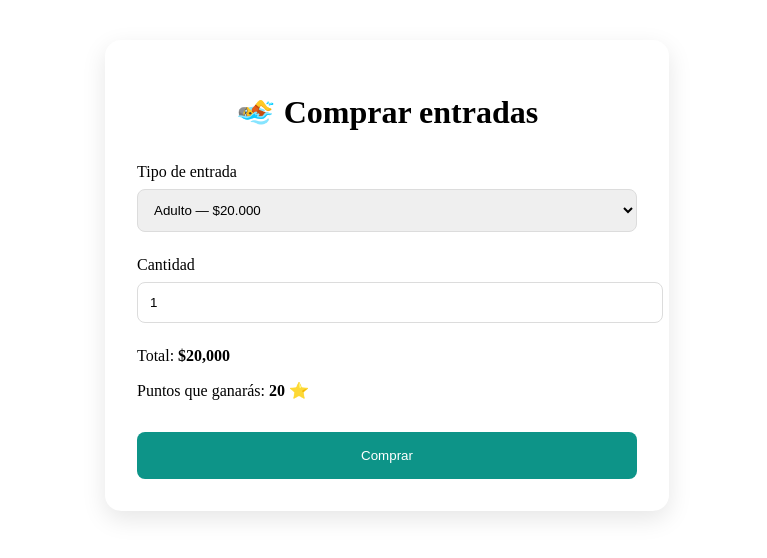
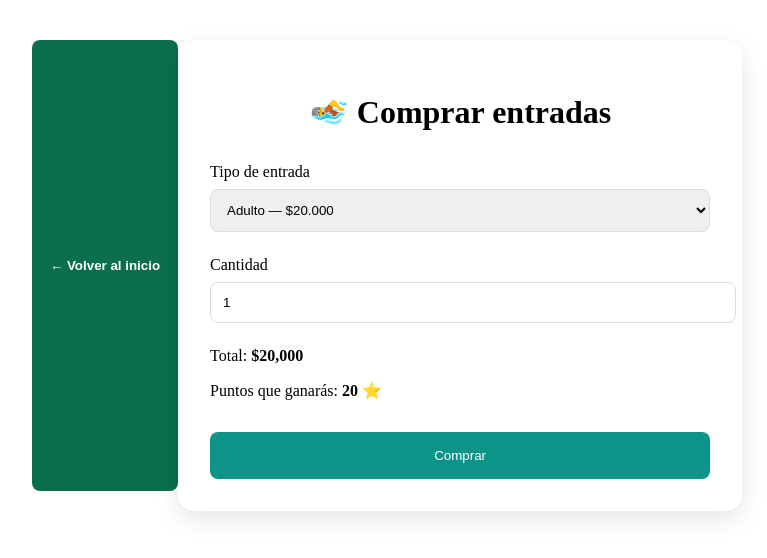
Before and after one commit to SantiSantofimio/parque-restaurante-app, a Next.js app: page /tickets in a window 1280 px wide. Shown: the top 558 px of the page, without its empty margins (253-1020 px from the left). Built offline with nearby package versions, Linux system fonts and the light colour scheme.

Commit message:
Integrar dashboard como página principal y agregar navegación global con BackToHome

```diff
--- a/app/mesas/page.tsx
+++ b/app/mesas/page.tsx
@@ -6,6 +6,7 @@ import { useRouter } from 'next/navigation'
 import styles from './mesas.module.css'
 import { useAuth } from '@/app/hooks/useAuth'
 import { obtenerMesas, entrarAMesa } from '@/services/mesas'
+import BackToHome from '@/components/BackToHome'
 
 // ============================
 // Página
@@ -108,6 +109,7 @@ export default function MesasPage() {
   // ============================
   return (
     <div className={styles.container}>
+      <BackToHome />
       <h1 className={styles.title}>
         Mesas
       </h1>
--- a/app/tickets/page.tsx
+++ b/app/tickets/page.tsx
@@ -3,6 +3,7 @@
 import { useMemo, useState } from 'react'
 import { comprarTicket } from '@/services/tickets'
 import styles from './tickets.module.css'
+import BackToHome from '@/components/BackToHome'
 
 export default function TicketsPage() {
   const [tipo, setTipo] = useState<'adulto' | 'infantil'>('adulto')
@@ -38,6 +39,7 @@ export default function TicketsPage() {
 
   return (
     <div className={styles.container}>
+      <BackToHome />
       <div className={styles.card}>
         <h1 className={styles.title}>
           🏊 Comprar entradas
--- /dev/null
+++ b/components/BackToHome.module.css
@@ -0,0 +1,14 @@
+.button {
+  margin-bottom: 20px;
+  padding: 10px 18px;
+  border: none;
+  border-radius: 8px;
+  background: #0b6e4f;
+  color: white;
+  cursor: pointer;
+  font-weight: 600;
+}
+
+.button:hover {
+  opacity: 0.9;
+}
--- /dev/null
+++ b/components/BackToHome.tsx
@@ -0,0 +1,17 @@
+'use client'
+
+import { useRouter } from 'next/navigation'
+import styles from './BackToHome.module.css'
+
+export default function BackToHome() {
+  const router = useRouter()
+
+  return (
+    <button
+      className={styles.button}
+      onClick={() => router.push('/dashboard')}
+    >
+      ← Volver al inicio
+    </button>
+  )
+}
```
Also changed, not shown: app/bar/page.tsx (+8 -1 lines), app/mesas/[mesaId]/page.tsx (+4 -4 lines), app/piscina/page.tsx (+8 -1 lines), app/recorridos/page.tsx (+8 -1 lines), components/Mesas.tsx (+7 -2 lines), 1 other file (tests, documents, lock files or other folders).
